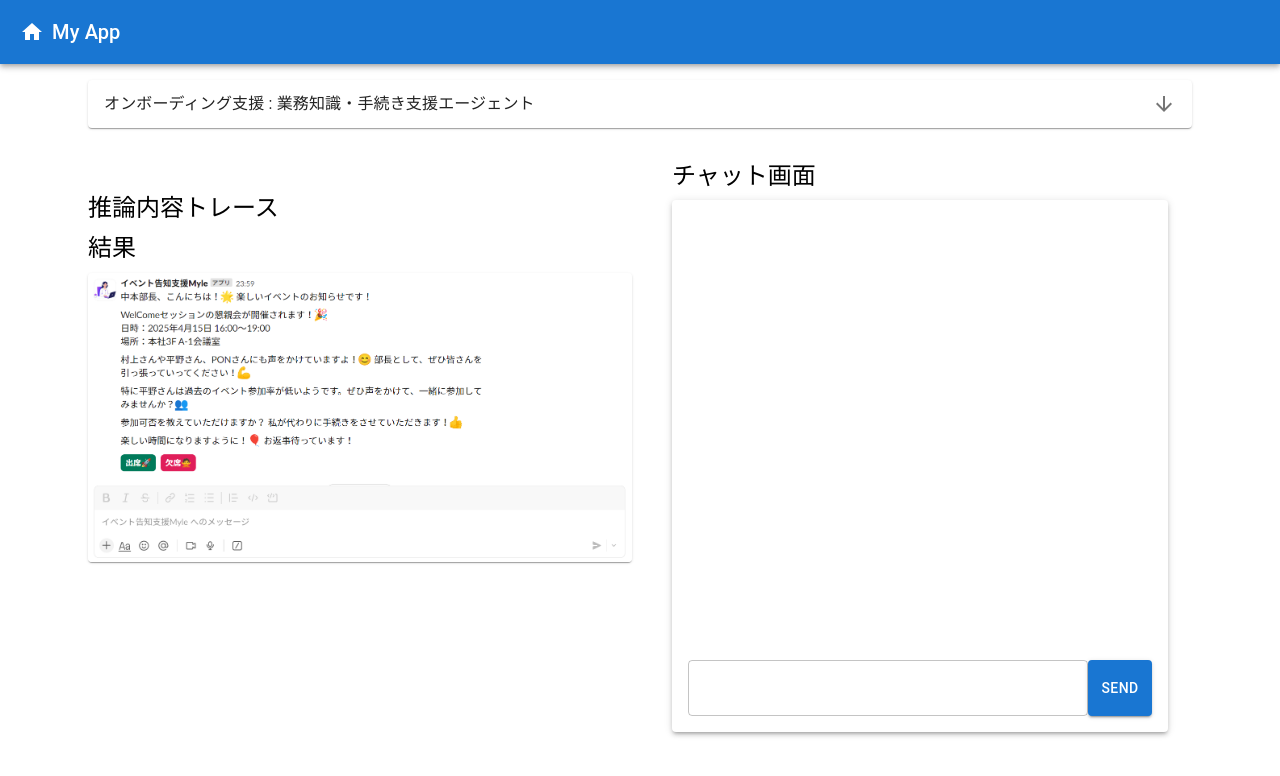
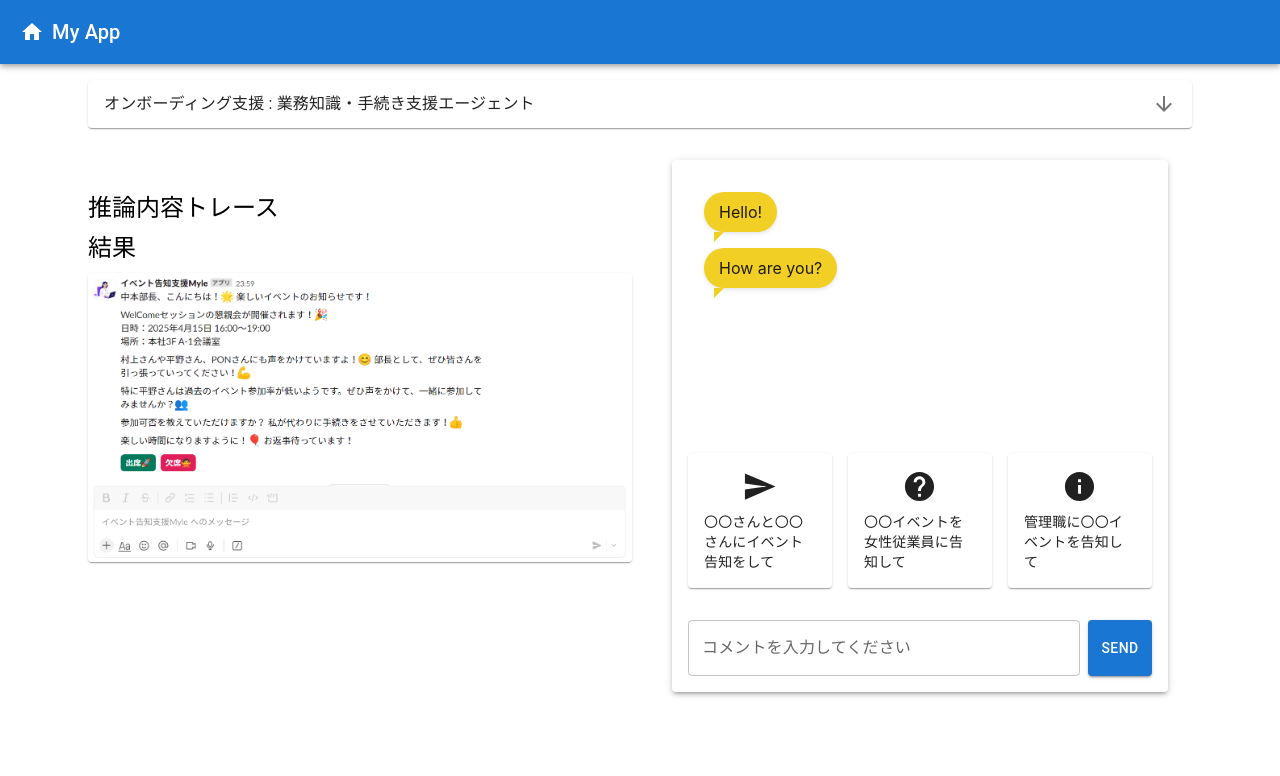
Before and after one commit to K0daimurakami/gabby, a React (Create React App) app: page /details in a window 1280 px wide. Shown: the top 776 px of the page. Built offline with nearby package versions, Linux system fonts and the light colour scheme.

Commit message:
[update]チャットルームに選択肢追加

```diff
--- a/src/components/organisms/chatContainer.tsx
+++ b/src/components/organisms/chatContainer.tsx
@@ -1,79 +1,167 @@
-import React, { useState } from "react";
-import { useDispatch, useSelector } from "react-redux";
-import { RootState } from "../../redux/store";
-import { sendMessage, startProcessing } from "../../pages/details/detailsSlice";
-import {
-  Typography,
-  TextField,
-  Button,
-  Container,
-  Paper,
-  List,
-  ListItem,
-  ListItemText,
-  Box,
-} from "@mui/material";
+import React, { useState, useEffect } from "react";
+import { TextField, Button, Container, Paper, List, ListItem, Box, Grid, Typography } from "@mui/material";
+import { Send as SendIcon, Help as HelpIcon, Info as InfoIcon } from "@mui/icons-material";
 
+// JSONからメッセージデータを取得する
+const initialMessages = [
+  { id: 1, text: "Hello!", sender: "other" },  // 他の人のメッセージ
+  { id: 2, text: "How are you?", sender: "other" },  // 他の人のメッセージ
+];
+
+// メインコンポーネント
 const ChatApp = () => {
-  const dispatch = useDispatch();
-  const messages = useSelector((state: RootState) => state.details.messages);
-  const isActiveSendButton = useSelector(
-    (state: RootState) => state.details.isActiveSendButton
-  );
+  const [messages, setMessages] = useState<Array<{ id: number, text: string, sender: string }>>([]);
   const [input, setInput] = useState("");
+  const [selectedTemplate, setSelectedTemplate] = useState<string | null>(null);
 
+  useEffect(() => {
+    setMessages(initialMessages);
+  }, []);
+
+  // メッセージを送信する関数
   const handleSendMessage = () => {
     if (input.trim()) {
-      dispatch(
-        sendMessage({
-          id: Date.now().toString(),
-          role: "user",
-          userName: "User",
-          text: input,
-        })
-      );
-      dispatch(startProcessing());
-      setInput("");
+      const newMessage = {
+        id: Date.now(),
+        text: input,
+        sender: "me", // 自分のメッセージには'sender'を'me'に設定
+      };
+      setMessages((prevMessages) => [...prevMessages, newMessage]); // 新しいメッセージを追加
+      setInput(""); // 入力フィールドをクリア
     }
+  };
+
+  // テンプレートを選択する関数
+  const handleSelectTemplate = (template: string) => {
+    setSelectedTemplate(template);
   };
 
   return (
     <Container maxWidth="sm">
-      <Typography variant="h5" gutterBottom>
-        チャット画面
-      </Typography>
-      <Paper
-        elevation={3}
-        sx={{
-          height: "500px",
-          display: "flex",
-          flexDirection: "column",
-          padding: 2,
-        }}
-      >
+      <Paper elevation={3} sx={{ height: "500px", display: "flex", flexDirection: "column", padding: 2 }}>
+
+        {/* メッセージリスト */}
         <Box sx={{ flexGrow: 1, overflowY: "auto" }}>
           <List>
-            {messages.map((message) => (
-              <ListItem key={message.id}>
-                <ListItemText primary={message.text} />
+            {messages.length > 0 ? (
+              messages.map((message) => (
+                <ListItem key={message.id} sx={{ justifyContent: message.sender === "me" ? "flex-end" : "flex-start" }}>
+                  {/* メッセージのテキスト */}
+                  <Box
+                    sx={{
+                      display: "inline-block",
+                      maxWidth: "75%",
+                      padding: "10px 15px",
+                      borderRadius: "20px",
+                      backgroundColor: message.sender === "me" ? "#DCF8C6" : "#F1CF24",
+                      position: "relative",
+                      textAlign: message.sender === "me" ? "right" : "left",
+                      boxShadow: "0 2px 4px rgba(0, 0, 0, 0.1)",
+                    }}
+                  >
+                    <Box>{message.text}</Box>
+
+                    {/* 吹き出しの尾（しっぽ） */}
+                    <Box
+                      sx={{
+                        position: "absolute",
+                        bottom: "-10px",
+                        [message.sender === "me" ? "right" : "left"]: "10px",
+                        width: 0,
+                        height: 0,
+                        borderLeft: message.sender === "me" ? "10px solid transparent" : "none",
+                        borderRight: message.sender === "me" ? "none" : "10px solid transparent",
+                        borderTop: message.sender === "me" ? "10px solid #DCF8C6" : "10px solid #F1CF24",
+                      }}
+                    />
+                  </Box>
+                </ListItem>
+              ))
+            ) : (
+              <ListItem>
+                <Box>No messages yet</Box>
               </ListItem>
-            ))}
+            )}
           </List>
         </Box>
+
+        {/* テンプレート選択 */}
+        <Box sx={{ display: "flex", justifyContent: "space-between", marginBottom: 2 }}>
+          <Grid container spacing={2}>
+            <Grid item xs={4}>
+              <Paper
+                sx={{
+                  padding: 2,
+                  display: "flex",
+                  flexDirection: "column",
+                  justifyContent: "center",
+                  alignItems: "center",
+                  cursor: "pointer",
+                  border: selectedTemplate === "message" ? "2px solid #007bff" : "none", // 選択時にボーダーを表示
+                  "&:hover": {
+                    backgroundColor: "#f1f1f1",
+                  },
+                }}
+                onClick={() => handleSelectTemplate("message")}
+              >
+                <SendIcon fontSize="large" />
+                <Typography variant="body2" sx={{ marginTop: 1 }}>〇〇さんと〇〇さんにイベント告知をして</Typography>
+              </Paper>
+            </Grid>
+            <Grid item xs={4}>
+              <Paper
+                sx={{
+                  padding: 2,
+                  display: "flex",
+                  flexDirection: "column",
+                  justifyContent: "center",
+                  alignItems: "center",
+                  cursor: "pointer",
+                  border: selectedTemplate === "help" ? "2px solid #007bff" : "none", // 選択時にボーダーを表示
+                  "&:hover": {
+                    backgroundColor: "#f1f1f1",
+                  },
+                }}
+                onClick={() => handleSelectTemplate("help")}
+              >
+                <HelpIcon fontSize="large" />
+                <Typography variant="body2" sx={{ marginTop: 1 }}>〇〇イベントを女性従業員に告知して</Typography>
+              </Paper>
+            </Grid>
+            <Grid item xs={4}>
+              <Paper
+                sx={{
+                  padding: 2,
+                  display: "flex",
+                  flexDirection: "column",
+                  justifyContent: "center",
+                  alignItems: "center",
+                  cursor: "pointer",
+                  border: selectedTemplate === "info" ? "2px solid #007bff" : "none", // 選択時にボーダーを表示
+                  "&:hover": {
+                    backgroundColor: "#f1f1f1",
+                  },
+                }}
+                onClick={() => handleSelectTemplate("info")}
+              >
+                <InfoIcon fontSize="large" />
+                <Typography variant="body2" sx={{ marginTop: 1 }}>管理職に〇〇イベントを告知して</Typography>
+              </Paper>
+            </Grid>
+          </Grid>
+        </Box>
+
+        {/* メッセージ入力フォーム */}
         <Box sx={{ display: "flex", marginTop: 2 }}>
           <TextField
+            label="コメントを入力してください"
             fullWidth
             variant="outlined"
             value={input}
-            onChange={(e) => setInput(e.target.value)}
-            disabled={!isActiveSendButton}
+            onChange={(e) => setInput(e.target.value)} // 入力フィールドの値を更新
+            sx={{ marginRight: 1 }}
           />
-          <Button
-            variant="contained"
-            color="primary"
-            onClick={handleSendMessage}
-            disabled={!isActiveSendButton}
-          >
+          <Button variant="contained" color="primary" onClick={handleSendMessage}>
             Send
           </Button>
         </Box>
```
